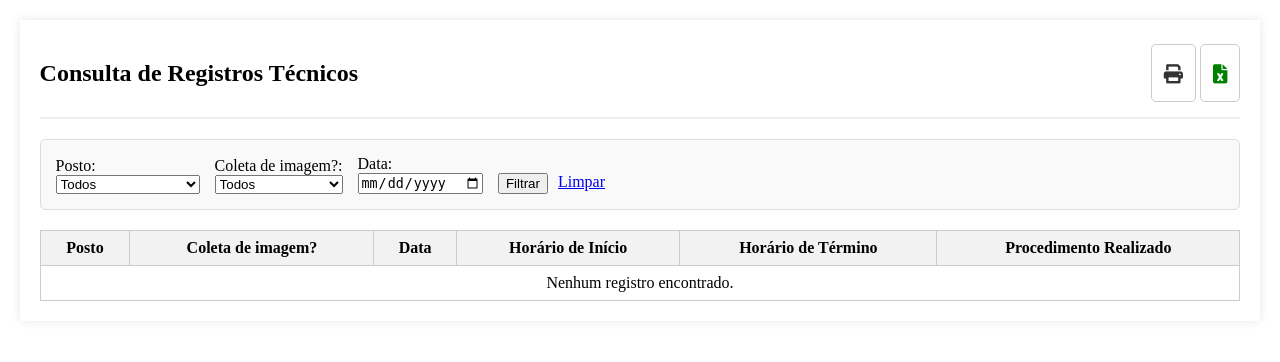
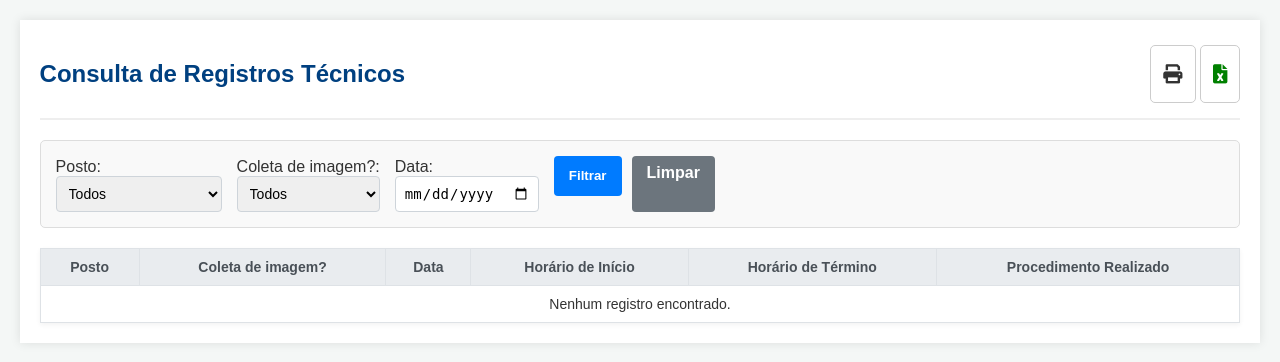
Before and after one commit to Dual650/info-IT, a Flask app: page /consultar in a window 1280 px wide. Shown: the top 362 px of the page. Run offline with Flask 3, Linux system fonts and the light colour scheme; data that the repository does not hold is empty.

Commit message:
Update style.css

```diff
--- a/static/style.css
+++ b/static/style.css
@@ -1,20 +1,95 @@
-/* Estilo Básico para a Tabela de Consulta */
+/* Estilos Base para Formalidade */
+body {
+    font-family: Arial, sans-serif;
+    background-color: #f4f7f6; /* Fundo cinza claro */
+    color: #333;
+}
+
+h1, h2, h3 {
+    color: #004080; /* Azul escuro formal */
+}
+
+/* Estilos de Formulário (Formal) */
+.form-control {
+    padding: 8px;
+    border: 1px solid #ced4da;
+    border-radius: 4px;
+    box-sizing: border-box;
+    font-size: 14px;
+    width: 100%; /* Ocupa a largura total do filtro-item */
+}
+
+/* Botões de Ação */
+.btn-primary, .btn-secondary {
+    padding: 8px 15px;
+    border: none;
+    border-radius: 4px;
+    cursor: pointer;
+    font-weight: bold;
+    text-decoration: none;
+    text-align: center;
+    transition: background-color 0.3s;
+    height: 40px; /* Alinha com os inputs */
+}
+
+.btn-primary {
+    background-color: #007bff; /* Azul primário */
+    color: white;
+}
+.btn-primary:hover {
+    background-color: #0056b3;
+}
+
+.btn-secondary {
+    background-color: #6c757d; /* Cinza secundário */
+    color: white;
+}
+.btn-secondary:hover {
+    background-color: #5a6268;
+}
+
+/* Estilos da Tabela (Centralização e Formalidade) */
 #tabelaRegistros {
     width: 100%;
     border-collapse: collapse;
-    margin-top: 5px; /* Espaço após os ícones */
+    margin-top: 15px;
+    background-color: white;
+    box-shadow: 0 2px 5px rgba(0,0,0,0.05);
 }
 
-/* Centraliza o conteúdo (texto e números) dentro de todas as células */
+/* Centraliza o conteúdo (texto e números) dentro de TODAS as células */
 #tabelaRegistros th,
 #tabelaRegistros td {
     text-align: center;
-    vertical-align: middle; /* Centraliza verticalmente (melhora o visual) */
-    padding: 8px;
-    border: 1px solid #ccc;
+    vertical-align: middle;
+    padding: 10px;
+    border: 1px solid #dee2e6; /* Linhas cinzas claras */
+    font-size: 14px;
 }
 
 #tabelaRegistros th {
-    background-color: #f2f2f2;
+    background-color: #e9ecef; /* Cabeçalho levemente cinza */
+    font-weight: bold;
+    color: #495057;
+}
+
+/* Cores Condicionais (SIM/NÃO) na Tabela HTML */
+.coleta-sim {
+    background-color: #C6EFCE;
+    color: #006100;
     font-weight: bold;
 }
+.coleta-nao {
+    background-color: #FFC7CE;
+    color: #9C0006;
+    font-weight: bold;
+}
+
+/* Estilo para a coluna de procedimento (alinhamento esquerdo para o texto) */
+#tabelaRegistros .procedimento-resumo {
+    text-align: left;
+    max-width: 400px;
+    overflow: hidden;
+    text-overflow: ellipsis;
+    white-space: nowrap; /* Impede quebra de linha no resumo */
+}
```
